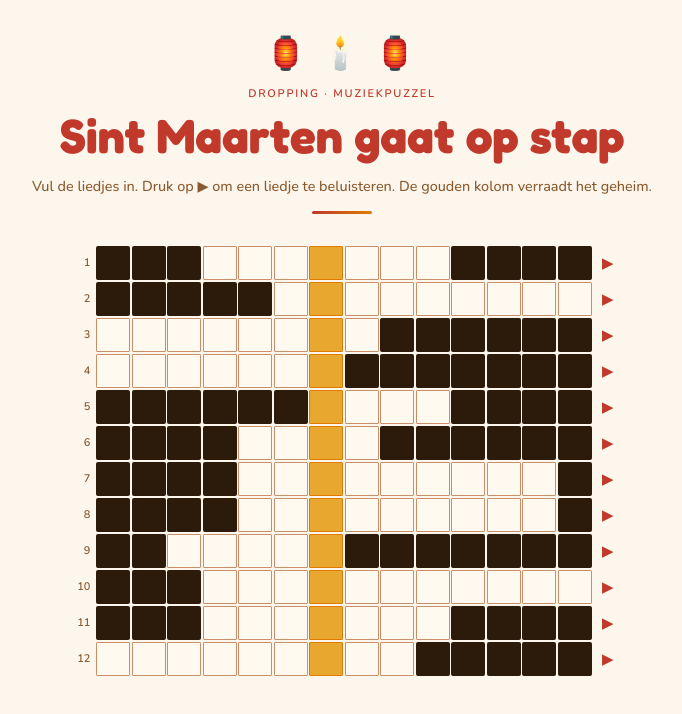
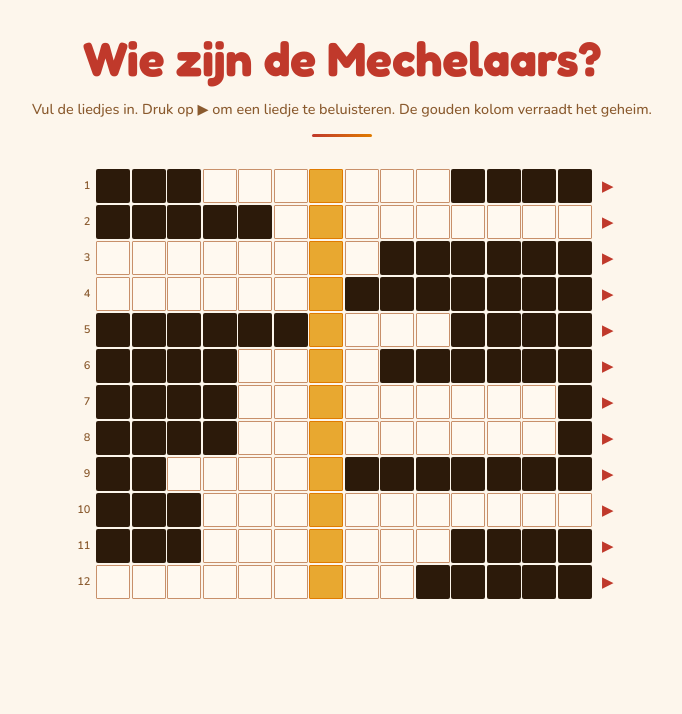
Before and after one commit to chivescv-png/dropping-sint-maarten, a plain HTML site: page index.html in a window 1280 px wide. Shown: the whole page, without its empty margins (298-980 px from the left). Drawn offline with nearby package versions, Linux system fonts and the light colour scheme; a script that the page names is missing.

Commit message:
Rename the puzzle and remove lantern branding
Co-authored-by: Copilot <223556219+Copilot@users.noreply.github.com>

```diff
--- a/index.html
+++ b/index.html
@@ -1,4 +1,4 @@
-<title>Sint Maarten gaat op stap</title>
+<title>Wie zijn de Mechelaars?</title>
 <meta name="claude:viewport-fit-sides" content="cover">
 <link rel="preconnect" href="https://fonts.googleapis.com">
 <link href="https://fonts.googleapis.com/css2?family=Fredoka:wght@600;700&family=Nunito:wght@400;500;600;700&display=swap" rel="stylesheet">
@@ -69,19 +69,6 @@ body {
 header {
   text-align: center;
   margin-bottom: 32px;
-}
-.lantern-row {
-  font-size: 2rem;
-  margin-bottom: 4px;
-  letter-spacing: 0.1em;
-}
-header .eyebrow {
-  font-size: 11px;
-  letter-spacing: 0.16em;
-  text-transform: uppercase;
-  color: var(--accent);
-  margin-bottom: 8px;
-  font-weight: 600;
 }
 h1 {
   font-family: 'Fredoka', 'Nunito', system-ui, sans-serif;
@@ -232,14 +219,11 @@ header .sub {
   .cell-black { background: white !important; border: none !important; }
   .cell-grey  { background: #f0c060 !important; print-color-adjust: exact; }
   .cell-white { background: white !important; }
-  .lantern-row { display: none; }
 }
 </style>
 
 <header>
-  <div class="lantern-row">🏮 🕯️ 🏮</div>
-  <p class="eyebrow">Dropping · Muziekpuzzel</p>
-  <h1>Sint Maarten gaat op stap</h1>
+  <h1>Wie zijn de Mechelaars?</h1>
   <p class="sub">Vul de liedjes in. Druk op ▶ om een liedje te beluisteren. De gouden kolom verraadt het geheim.</p>
   <div class="header-rule"></div>
 </header>
```
Also changed, not shown: print.html (+2 -12 lines).
